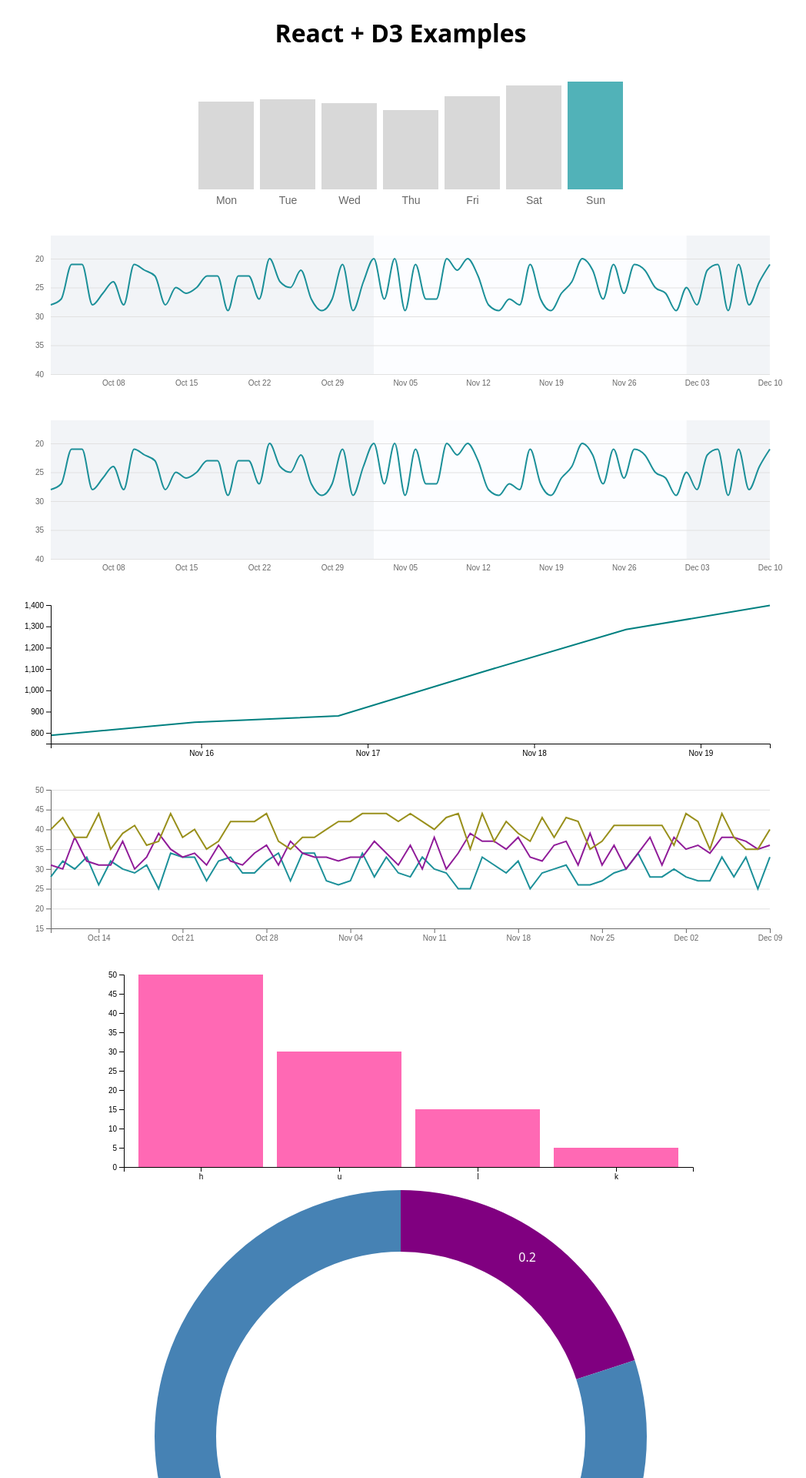
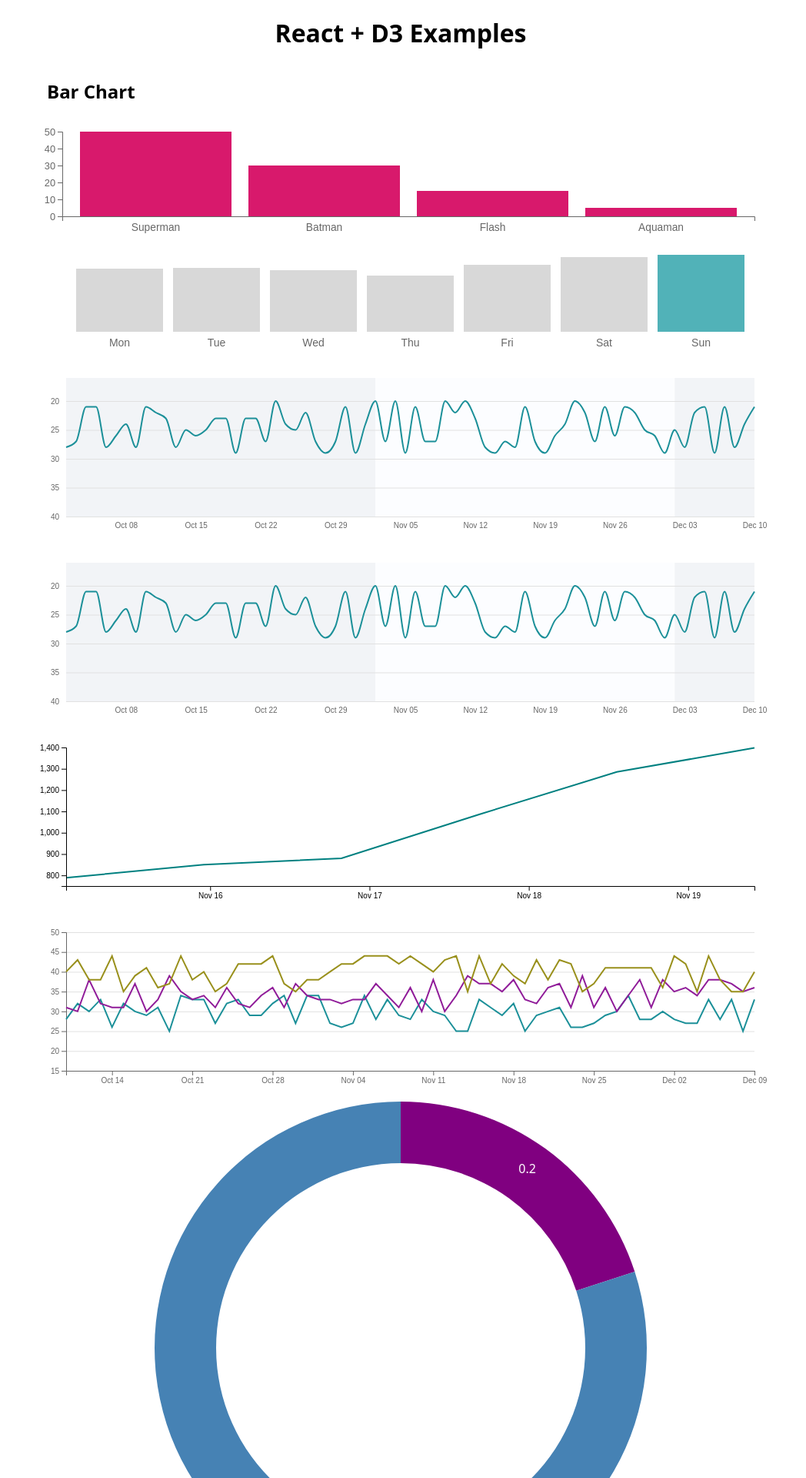
Before and after one commit to chooblarin/react-d3-example, a React (Vite) app: page / in a window 1280 px wide. Shown: the top 1920 px of the page at 77% size, without its empty margins (119-1167 px from the left). Built offline with nearby package versions, Linux system fonts and the light colour scheme.

Commit message:
Bar chart

```diff
--- a/src/components/App.tsx
+++ b/src/components/App.tsx
@@ -1,24 +1,20 @@
 import React from "react";
 import dayjs from "dayjs";
 
-import BarChart from "./BarChart";
+import ExampleBarChart from "./ExampleBarChart";
 import DonutChart from "./DonutChart";
 import TimeSeriesChart from "./TimeSeriesChart";
 import MultiTimeSeriesChart from "./MultiTimeSeriesChart";
 import DailyRankChart from "./DailyRankChart";
 import ResponsiveDailyRankChart from "./ResponsiveDailyRankChart";
-import WeekActivityBarChart from "./WeekActivityBarChart";
 import withMeasureAndRender from "./withMeasureAndRender";
 import {
   timeSeriesInputData,
-  barInputData,
   donutInputData,
   dailyRankingData,
-  multiTimeSeriesInputData,
-  activitiesForWeek
+  multiTimeSeriesInputData
 } from "../mock-data";
 
-const MeasuredBarChart = withMeasureAndRender(BarChart);
 const MeasuredTimeSeriesChart = withMeasureAndRender(TimeSeriesChart);
 const MeasuredMultiTimeSeriesChart = withMeasureAndRender(MultiTimeSeriesChart);
 const MeasuredDonutChart = withMeasureAndRender(DonutChart);
@@ -32,11 +28,7 @@ class App extends React.Component<{}, {}> {
     return (
       <main>
         <h1>React + D3 Examples</h1>
-        <WeekActivityBarChart
-          inputData={activitiesForWeek}
-          width={640}
-          height={200}
-        />
+        <ExampleBarChart />
         <div style={{ width: "100%", height: "240px" }}>
           <MeasuredResponsiveDailyRankChart inputData={dailyRankingData} />
         </div>
@@ -54,13 +46,6 @@ class App extends React.Component<{}, {}> {
         <div style={{ width: "100%", height: "240px" }}>
           <MeasuredMultiTimeSeriesChart
             mutiInputData={multiTimeSeriesInputData}
-          />
-        </div>
-        <div style={{ width: "80%", height: "300px" }}>
-          <MeasuredBarChart
-            inputData={barInputData}
-            getX={item => item.letter}
-            getY={item => item.frequency}
           />
         </div>
         <div style={{ width: "50vw", height: "50vw" }}>
@@ -83,7 +68,7 @@ class App extends React.Component<{}, {}> {
             display: flex;
             flex-direction: column;
             align-items: center;
-            max-width: 1000px;
+            max-width: 960px;
             margin: 0 auto;
           }
         `}</style>
--- a/src/components/BarChart.tsx
+++ b/src/components/BarChart.tsx
@@ -35,7 +35,7 @@ function BarChart({
   y.domain([0, max<number, any>(inputData, getY)]);
 
   const axisX = axisBottom(x);
-  const axisY = axisLeft(y).ticks(10);
+  const axisY = axisLeft(y).ticks(4);
   return (
     <svg width={width} height={height}>
       <g transform={`translate(${margin.left}, ${margin.top})`}>
@@ -50,18 +50,25 @@ function BarChart({
           />
         ))}
         <g
-          className="axis axis--x"
+          className="axis axis-x"
           transform={`translate(0, ${h})`}
-          ref={node => select(node).call(axisX as any)}
+          ref={node => {
+            const axis = select(node).call(axisX as any);
+            axis.selectAll(".tick line").remove();
+          }}
         />
-        <g
-          className="axis axis--y"
-          ref={node => select(node).call(axisY as any)}
-        />
+        <g className="axis" ref={node => select(node).call(axisY as any)} />
       </g>
       <style jsx>{`
         rect {
-          fill: hotpink;
+          fill: #d8196c;
+        }
+        .axis {
+          color: #676767;
+          font-size: 0.8rem;
+        }
+        .axis-x {
+          font-size: calc(0.7rem + 0.2vw);
         }
       `}</style>
     </svg>
--- /dev/null
+++ b/src/components/ExampleBarChart.tsx
@@ -0,0 +1,37 @@
+import React from "react";
+
+import withMeasureAndRender from "./withMeasureAndRender";
+import BarChart from "./BarChart";
+import WeekActivityBarChart from "./WeekActivityBarChart";
+import { barInputData, activitiesForWeek } from "../mock-data";
+
+const MeasuredBarChart = withMeasureAndRender(BarChart);
+const MeasuredWeekActivityBarChart = withMeasureAndRender(WeekActivityBarChart);
+
+export default () => (
+  <section>
+    <h2>Bar Chart</h2>
+    <div className="chart-container">
+      <MeasuredBarChart
+        inputData={barInputData}
+        getX={item => item.letter}
+        getY={item => item.frequency}
+      />
+    </div>
+    <div className="chart-container">
+      <MeasuredWeekActivityBarChart inputData={activitiesForWeek} />
+    </div>
+    <style jsx>{`
+      section {
+        width: 100%;
+      }
+      h2 {
+        margin: 1rem 20px;
+      }
+      .chart-container {
+        width: 100%;
+        height: 160px;
+      }
+    `}</style>
+  </section>
+);
--- a/src/mock-data.ts
+++ b/src/mock-data.ts
@@ -8,10 +8,10 @@ export const donutInputData = [
 ];
 
 export const barInputData = [
-  { letter: "h", frequency: 50 },
-  { letter: "u", frequency: 30 },
-  { letter: "l", frequency: 15 },
-  { letter: "k", frequency: 5 }
+  { letter: "Superman", frequency: 50 },
+  { letter: "Batman", frequency: 30 },
+  { letter: "Flash", frequency: 15 },
+  { letter: "Aquaman", frequency: 5 }
 ];
 
 export const timeSeriesInputData = [
```
